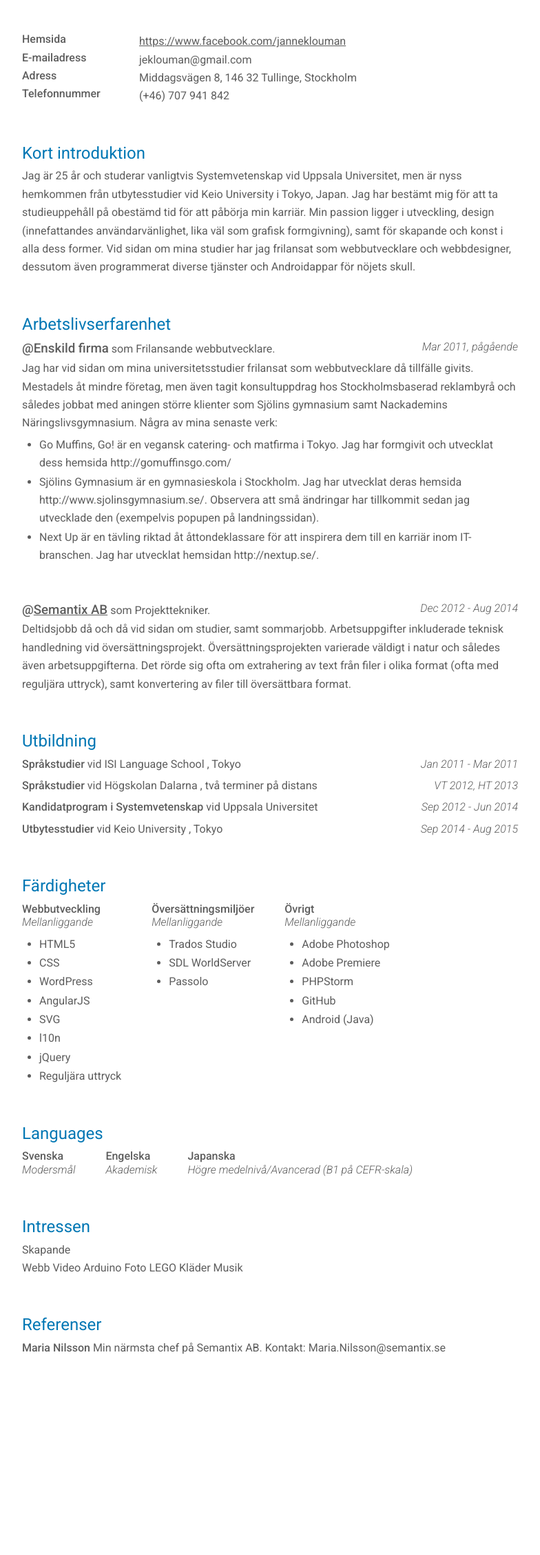
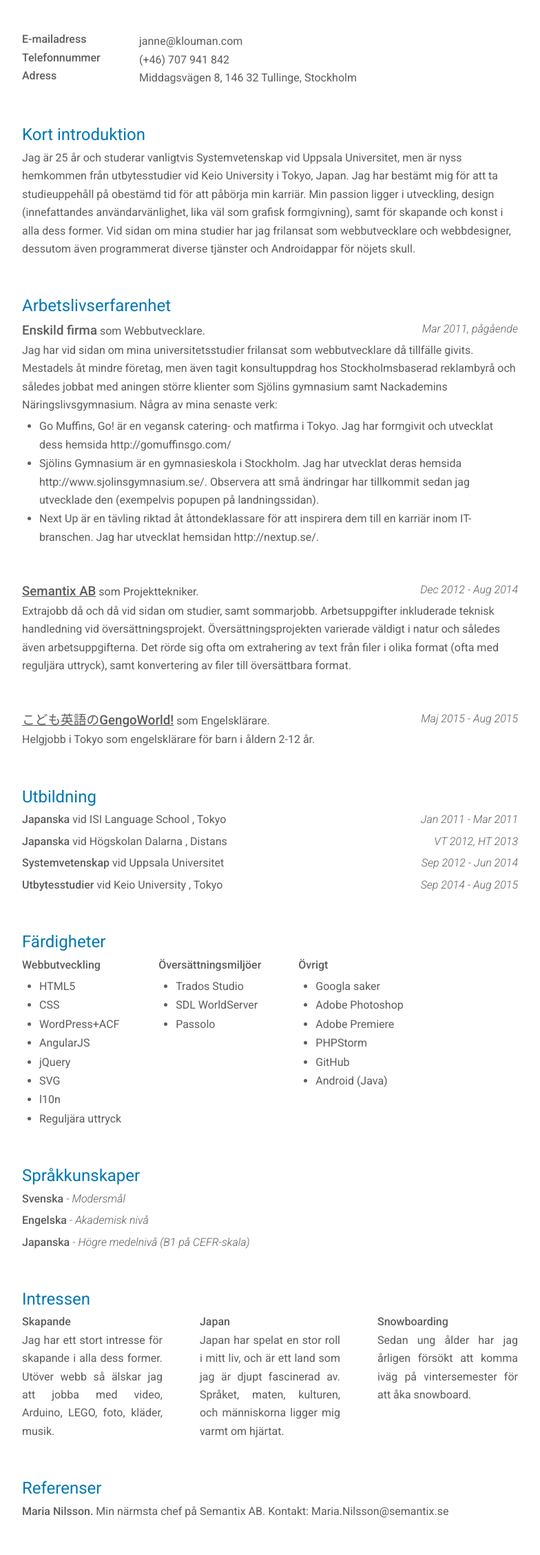
Before and after one commit to janneklouman/jsonresume-theme-tokyo, a website: page index.html in a window 1280 px wide. Shown: the part 195-2449 px from the top of the page at 69% size, without its empty margins (248-1032 px from the left). Before the commit the page ends 2212 px from the top, so only its background shows below. Drawn offline with Linux system fonts and the light colour scheme.

Commit message:
design and responsiveness finished

```diff
--- a/index.html
+++ b/index.html
@@ -6,7 +6,7 @@
 	<meta name="viewport" content="width=device-width, user-scalable=no, minimal-ui">
     <link href='http://fonts.googleapis.com/css?family=Roboto:400,300italic,500,200,300' rel='stylesheet' type='text/css'>
 
-	<title>Jan Erik Klouman</title>
+	<title>Janne Klouman</title>
 
 	<style>
 	* {
@@ -46,8 +46,39 @@ section {
 
     section h1 {
 
-        font-weight:                 400;
+        font-weight:             400;
 
+    }
+
+@media only screen and ( max-device-width: 640px ) {
+
+    .mobile-hide {
+
+        display:                none;
+
+    }
+
+    .mobile-break {
+
+        display:                block;
+
+    }
+
+    section {
+
+        margin:                 30px 0;
+
+    }
+}
+
+.mobile-clearfix:before,
+.mobile-clearfix:after {
+    content: " "; /* 1 */
+    display: table; /* 2 */
+}
+
+.mobile-clearfix:after {
+    clear: both;
 }
 
 #header {
@@ -61,6 +92,22 @@ section {
         max-width:              720px;
         margin:                 0 auto;
         padding:                50px 0;
+
+    }
+
+        #header .inner .picture {
+
+            width:                  110px;
+            height:                 110px;
+            border-radius:          55px;
+            float:                  right;
+            margin:                 -9px 0 0 0;
+
+        }
+
+        #header .inner .name-and-label {
+
+            display:                inline-block;
 
         }
 
@@ -80,15 +127,48 @@ section {
 
         }
 
+@media only screen and ( max-device-width: 640px ) {
+
+        #header .inner {
+
+            max-width:              100%;
+            padding:                20px 15px;
+
+        }
+
+            #header .inner .picture {
+
+                width:                  40px;
+                height:                 40px;
+                border-radius:          20px;
+                margin:                 8px 0 0 0;
+
+            }
+
+            #header .inner h1 {
+
+                font-size:              24px
+
+            }
+
+            #header .inner h2 {
+
+                font-size:              16px
+
+            }
+
+}
+
 
 #resume {
 
 	margin:                 0 auto;
 	max-width:              720px;
+    padding:                0 15px;
 
 }
 
-#basics {}
+#basics { }
 
     #basics .contact {
 
@@ -106,12 +186,22 @@ section {
 
     }
 
+@media only screen and ( max-device-width: 640px ) {
+
+    #basics .contact strong,
+    #location strong {
+
+        display:                inline-block;
+        line-height:            1.65;
+        width:                  auto;
+        float:                  none;
+
+    }
+
+}
+
 #work,
-#volunteer,
 #education,
-#awards,
-#publications,
-#skill,
 #interests {}
 
     #work .item:not(:first-of-type),
@@ -126,22 +216,33 @@ section {
     #work .name,
     #volunteer .name,
     #education .studyType,
-    #awards .title,
     #publications .name,
     #skills .name,
     #languages .language,
-    #references .name  {
+    #references .name,
+    #interests .name {
 
         font-weight:            500;
         display:                inline-block;
 
     }
 
+    #interests .name:nth-of-type(2n+2) {
+
+        text-align:             center;
+
+    }
+
+    #interests .name:nth-of-type(3n+3) {
+
+        text-align:             right;
+
+    }
+
     #work .date,
     #volunteer .date,
     #education .date,
-    #awards .date,
-    #publications .releaseDate {
+    #awards .date {
 
         float:                  right;
 
@@ -172,31 +273,104 @@ section {
 
     }
 
-    #skills .item,
-    #languages .item {
 
+    #interests .item {
+
+        max-width:              204px;
+        text-align:             justify;
         display:                inline-block;
-        margin-right:           40px;
-        vertical-align:         top;
+        margin-right:           0px;
 
     }
 
-    #skills .level,
-    #languages .fluency {
+    #skills .item,
+    #interests .item:not(:nth-of-type(3n+3)) {
+
+        display:                inline-block;
+        vertical-align:         top;
+        margin-right:           50px;
+
+    }
+
+
+
+    #skills .level {
 
         margin-top:             -7px;
 
     }
 
-    #education .item {
+    #education .item,
+    #languages .item {
 
         margin-bottom:          5px;
 
     }
 
-    .date {
+    .date,
+    #languages .fluency {
 
         font-style:             italic;
+
+    }
+
+@media only screen and ( max-device-width: 640px ) {
+
+    #work .position {
+
+        font-size: 15px;
+        font-style: italic;
+
+    }
+
+    #work .date {
+
+        font-size: 15px;
+        float: none;
+        margin-top: -8px;
+        display: block;
+        font-style: normal;
+        margin-bottom: 10px;
+
+    }
+
+    #work .item:not(:first-of-type),
+    #volunteer .item:not(:first-of-type),
+    #awards .item:not(:first-of-type),
+    #publications .item:not(:first-of-type) {
+
+        margin-top: 30px
+
+    }
+
+    #education .institution {
+
+        display:    inline-block
+
+    }
+
+    #education .item:not(:last-of-type) {
+
+        margin-bottom: 20px;
+
+    }
+
+    #interests .item {
+
+        max-width: none;
+        text-align: inherit;
+        margin-right: 0 !important;
+
+    }
+
+    #interests .item:not(:last-of-type),
+    #skills .item:not(:last-of-type) {
+
+        margin-bottom: 20px;
+
+    }
+
+
 
 }
 
@@ -211,37 +385,39 @@ section {
     <!-- Header -->
     <div id="header">
         <div class="inner">
-            <h1>Jan Erik Klouman</h1>
-            <h2>Front-endutvecklare</h2>
+
+            <div class="name-and-label">
+                <h1>Janne Klouman</h1>
+                <h2>Junior front-endutvecklare</h2>
+            </div>
+
+            <img class="picture" src="https://avatars2.githubusercontent.com/u/9065899?v=3&amp;s=460" alt="" />
+
         </div>
     </div>
 
     <div id="resume">
         <section id="basics">
 
-            <div class="contact">
+            <div class="contact mobile-clearfix">
 
-                <div class="website">
-                    <strong>Hemsida</strong>
-                    <a href="https://www.facebook.com/janneklouman">https://www.facebook.com/janneklouman</a>
-                </div>
 
                 <div class="email">
                     <strong>E-mailadress</strong>
-                    jeklouman@gmail.com
-                </div>
-
-                <div class="address">
-                    <strong>Adress</strong>
-                    Middagsvägen 8,
-                    146 32
-                    Tullinge,
-                    Stockholm
+                    <span >janne@klouman.com</span>
                 </div>
 
                 <div class="phone">
                     <strong>Telefonnummer</strong>
-                    (+46) 707 941 842
+                    <span>(+46) 707 941 842</span>
+                </div>
+
+                        <div class="address">
+                        <strong class="mobile-clearfix">Adress</strong>
+                        <span class="mobile-break">Middagsvägen 8<span class="mobile-hide">,</span>
+                        <span class="mobile-break">146 32
+                        Tullinge</span><span class="mobile-hide">,
+                        Stockholm</span></span>
                         </div>
 
             </div>
@@ -261,9 +437,9 @@ section {
 		<div class="item">
 
             <h3 class="name">
-                                    @Enskild firma
+                                    Enskild firma
             </h3>
-                som Frilansande webbutvecklare.
+                <span class="position"><span class="mobile-hide">som </span>Webbutvecklare.</span>
 
             <div class="date">
 
@@ -289,9 +465,9 @@ section {
 		<div class="item">
 
             <h3 class="name">
-                @<a href="http://www.semantix.se/" title="http://www.semantix.se/">Semantix AB</a>
+                <a href="http://www.semantix.se/" title="http://www.semantix.se/">Semantix AB</a>
             </h3>
-                som Projekttekniker.
+                <span class="position"><span class="mobile-hide">som </span>Projekttekniker.</span>
 
             <div class="date">
 
@@ -307,7 +483,33 @@ section {
 
 
 			<div class="summary">
-				<p>Deltidsjobb då och då vid sidan om studier, samt sommarjobb. Arbetsuppgifter inkluderade teknisk handledning vid översättningsprojekt. Översättningsprojekten varierade väldigt i natur och således även arbetsuppgifterna. Det rörde sig ofta om extrahering av text från filer i olika format (ofta med reguljära uttryck), samt konvertering av filer till översättbara format.</p>
+				<p>Extrajobb då och då vid sidan om studier, samt sommarjobb. Arbetsuppgifter inkluderade teknisk handledning vid översättningsprojekt. Översättningsprojekten varierade väldigt i natur och således även arbetsuppgifterna. Det rörde sig ofta om extrahering av text från filer i olika format (ofta med reguljära uttryck), samt konvertering av filer till översättbara format.</p>
+			</div>
+
+
+		</div>
+		<div class="item">
+
+            <h3 class="name">
+                <a href="http://gengoworld.com/" title="http://gengoworld.com/">こども英語のGengoWorld!</a>
+            </h3>
+                <span class="position"><span class="mobile-hide">som </span>Engelsklärare.</span>
+
+            <div class="date">
+
+                <span class="startDate">
+                    Maj 2015
+                </span>
+
+                <span class="endDate">
+                    - Aug 2015
+                </span>
+
+            </div>
+
+
+			<div class="summary">
+				<p>Helgjobb i Tokyo som engelsklärare för barn i åldern 2-12 år.</p>
 			</div>
 
 
@@ -320,6 +522,9 @@ section {
 		<h1>Utbildning</h1>
 
 		<div class="item">
+
+            <h4 class="studyType">Japanska</h4>
+
                 <div class="date">
 
                 <span class="startDate">
@@ -330,13 +535,15 @@ section {
 
                 </div>
 
-            <h4 class="studyType">Språkstudier</h4>
-			<span class="institution"> vid ISI Language School</span>
+			<span class="institution"> <span class="mobile-hide">vid </span>ISI Language School</span>
 			<span class="area">, Tokyo</span>
 
 
 		</div>
 		<div class="item">
+
+            <h4 class="studyType">Japanska</h4>
+
                 <div class="date">
 
                 <span class="startDate">
@@ -346,13 +553,15 @@ section {
 
                 </div>
 
-            <h4 class="studyType">Språkstudier</h4>
-			<span class="institution"> vid Högskolan Dalarna</span>
-			<span class="area">, två terminer på distans</span>
+			<span class="institution"> <span class="mobile-hide">vid </span>Högskolan Dalarna</span>
+			<span class="area">, Distans</span>
 
 
 		</div>
 		<div class="item">
+
+            <h4 class="studyType">Systemvetenskap</h4>
+
                 <div class="date">
 
                 <span class="startDate">
@@ -363,13 +572,15 @@ section {
 
                 </div>
 
-            <h4 class="studyType">Kandidatprogram i Systemvetenskap</h4>
-			<span class="institution"> vid Uppsala Universitet</span>
+			<span class="institution"> <span class="mobile-hide">vid </span>Uppsala Universitet</span>
 
 
 
 		</div>
 		<div class="item">
+
+            <h4 class="studyType">Utbytesstudier</h4>
+
                 <div class="date">
 
                 <span class="startDate">
@@ -380,8 +591,7 @@ section {
 
                 </div>
 
-            <h4 class="studyType">Utbytesstudier</h4>
-			<span class="institution"> vid Keio University</span>
+			<span class="institution"> <span class="mobile-hide">vid </span>Keio University</span>
 			<span class="area">, Tokyo</span>
 
 
@@ -402,18 +612,15 @@ section {
                     Webbutveckling
                 </h4>
 
-                <div class="level">
-                    <em>Mellanliggande</em>
-                </div>
 
                 <ul class="keywords">
                     <li>HTML5</li>
                     <li>CSS</li>
-                    <li>WordPress</li>
+                    <li>WordPress+ACF</li>
                     <li>AngularJS</li>
+                    <li>jQuery</li>
                     <li>SVG</li>
                     <li>l10n</li>
-                    <li>jQuery</li>
                     <li>Reguljära uttryck</li>
                 </ul>
 
@@ -424,9 +631,6 @@ section {
                     Översättningsmiljöer
                 </h4>
 
-                <div class="level">
-                    <em>Mellanliggande</em>
-                </div>
 
                 <ul class="keywords">
                     <li>Trados Studio</li>
@@ -441,11 +645,9 @@ section {
                     Övrigt
                 </h4>
 
-                <div class="level">
-                    <em>Mellanliggande</em>
-                </div>
 
                 <ul class="keywords">
+                    <li>Googla saker</li>
                     <li>Adobe Photoshop</li>
                     <li>Adobe Premiere</li>
                     <li>PHPStorm</li>
@@ -460,39 +662,33 @@ section {
 	</section>
 
 	<section id="languages">
-		<h1>Languages</h1>
+		<h1>Språkkunskaper</h1>
 
 		<div class="item">
 
-			<div class="language">
+			<h4 class="language">
 				Svenska
-			</div>
+			</h4>
 
-			<div class="fluency">
-				<em>Modersmål</em>
-			</div>
+			<span class="fluency">- Modersmål</span>
 
 		</div>
 		<div class="item">
 
-			<div class="language">
+			<h4 class="language">
 				Engelska
-			</div>
+			</h4>
 
-			<div class="fluency">
-				<em>Akademisk</em>
-			</div>
+			<span class="fluency">- Akademisk nivå</span>
 
 		</div>
 		<div class="item">
 
-			<div class="language">
+			<h4 class="language">
 				Japanska
-			</div>
+			</h4>
 
-			<div class="fluency">
-				<em>Högre medelnivå/Avancerad (B1 på CEFR-skala)</em>
-			</div>
+			<span class="fluency">- Högre medelnivå (B1 på CEFR-skala)</span>
 
 		</div>
 
@@ -503,18 +699,34 @@ section {
 
 		<div class="item">
 
-			<div class="name">
+			<h4 class="name">
 				Skapande
-			</div>
+			</h4>
 
 			<ul class="keywords">
-				<li>Webb</li>
-				<li>Video</li>
-				<li>Arduino</li>
-				<li>Foto</li>
-				<li>LEGO</li>
-				<li>Kläder</li>
-				<li>Musik</li>
+				<li>Jag har ett stort intresse för skapande i alla dess former. Utöver webb så älskar jag att jobba med video, Arduino, LEGO, foto, kläder, musik.</li>
+			</ul>
+
+		</div>
+		<div class="item">
+
+			<h4 class="name">
+				Japan
+			</h4>
+
+			<ul class="keywords">
+				<li>Japan har spelat en stor roll i mitt liv, och är ett land som jag är djupt fascinerad av. Språket, maten, kulturen, och människorna ligger mig varmt om hjärtat.</li>
+			</ul>
+
+		</div>
+		<div class="item">
+
+			<h4 class="name">
+				Snowboarding
+			</h4>
+
+			<ul class="keywords">
+				<li>Sedan ung ålder har jag årligen försökt att komma iväg på vintersemester för att åka snowboard.</li>
 			</ul>
 
 		</div>
@@ -527,7 +739,7 @@ section {
 		<div class="item">
 
                 <h4 class="name">
-                    Maria Nilsson
+                    Maria Nilsson.
                 </h4>
 
 			<span class="reference">
```
Lines whose indentation alone changed are shown as unchanged.
